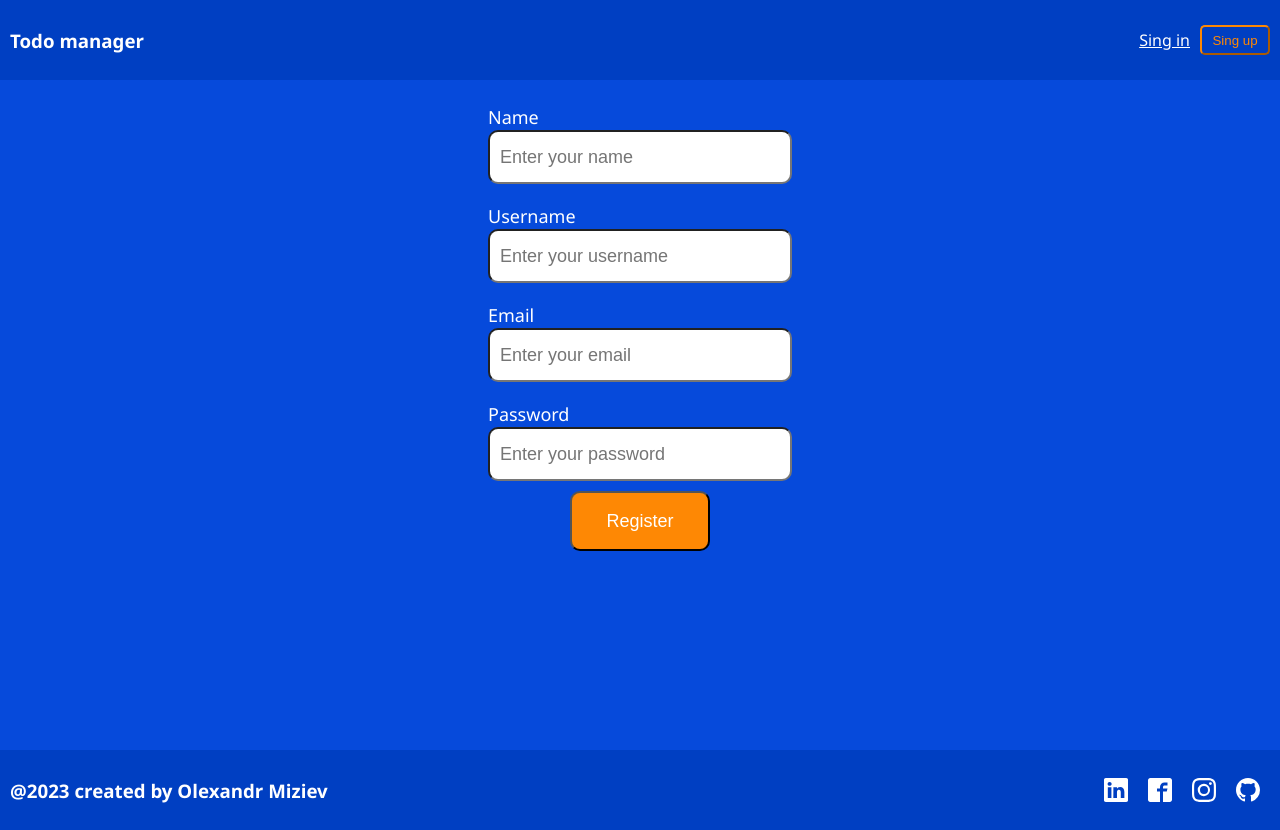
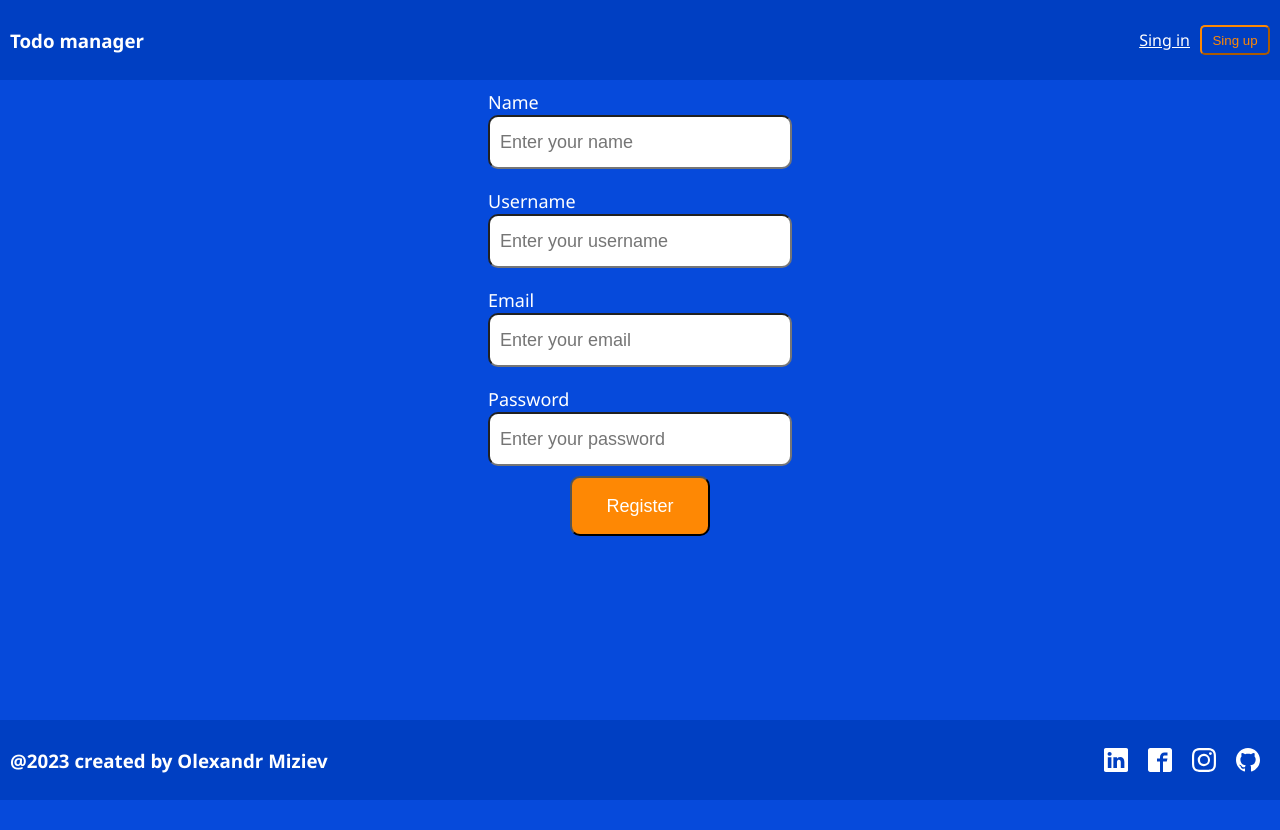
Before and after one commit to MIZIEV/ToDo-app_Frontend, a React (Create React App) app: page /register in a window 1280 px wide. After the commit the page ends 800 px from the top, so only its background shows below. Built offline with nearby package versions, Linux system fonts and the light colour scheme.

Commit message:
removed padding & margin from register&login components

```diff
--- a/src/styles/Login.module.css
+++ b/src/styles/Login.module.css
@@ -1,7 +1,5 @@
 .divConatiner {
-    padding: 10px;
     height: 80%;
-    margin: 5px auto;
     display: flex;
     justify-content: center;
 }
--- a/src/styles/Register.module.css
+++ b/src/styles/Register.module.css
@@ -1,7 +1,5 @@
 .divConatiner {
-    padding: 10px;
     height: 80%;
-    margin: 5px auto;
     display: flex;
     justify-content: center;
 }
```
